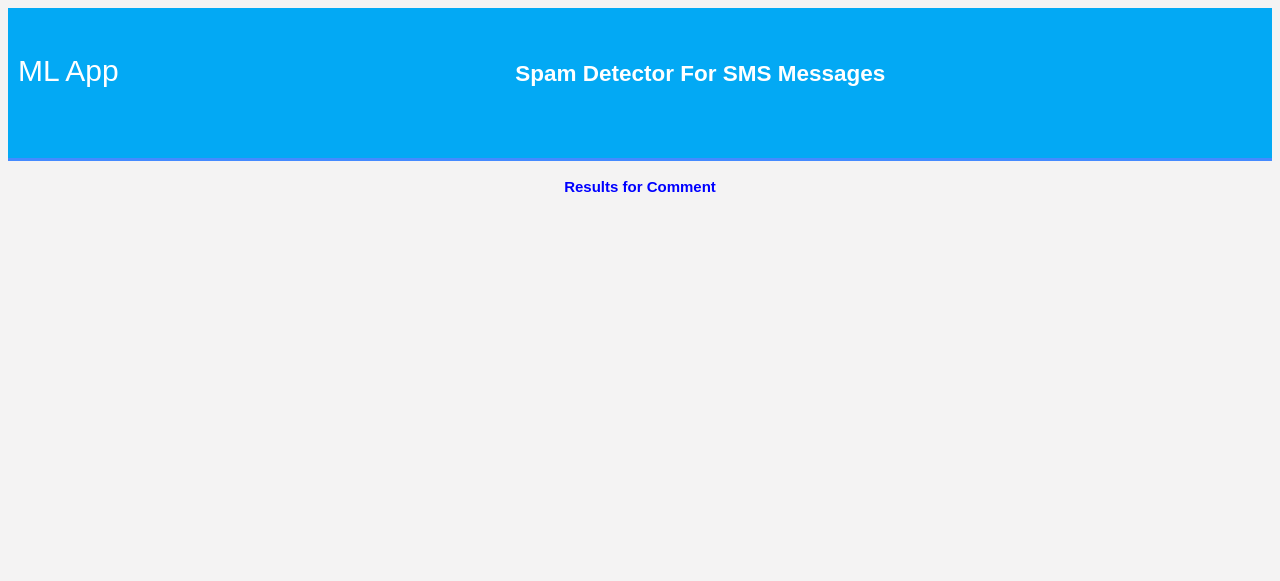
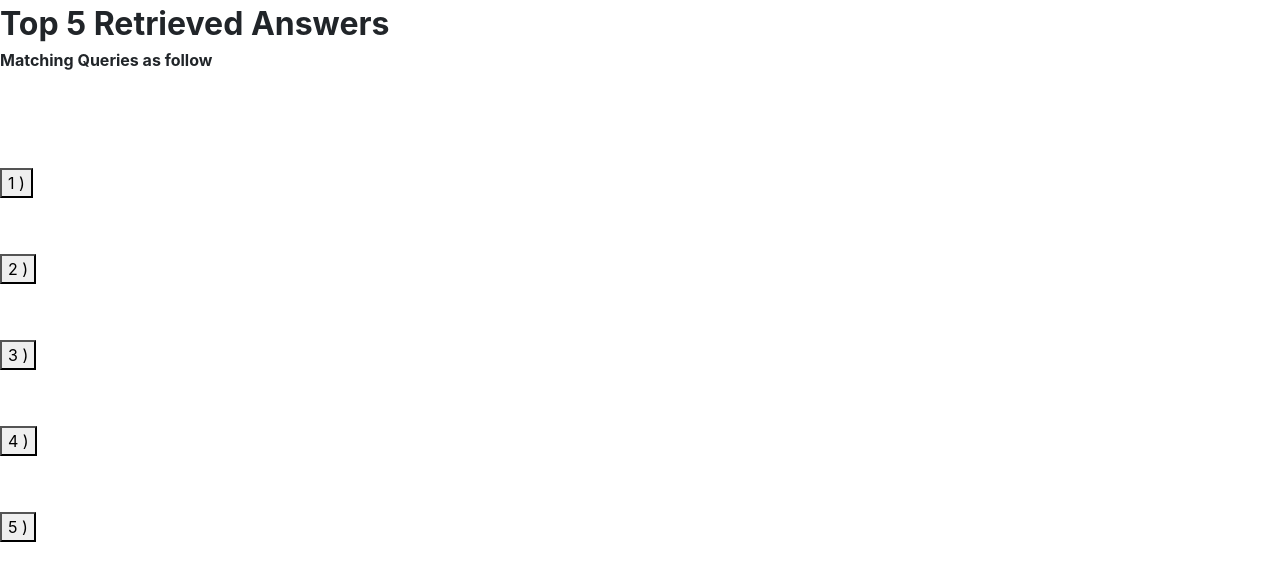
Before and after one commit to Ashish-Gore/NLP-Top5-QA-Project-Deployment, a Flask app: template templates/result.html in a window 1280 px wide. Shown: the top 581 px of the page. Run offline with Flask 2, Linux system fonts and the light colour scheme; the template is opened without the code that fills it, so the values that code supplies are empty; parts of the project's set-up code (start-up, migrations or seed data) failed here and were passed over; some libraries are stand-ins or nearby versions.

Commit message:
Update result.html

```diff
--- a/templates/result.html
+++ b/templates/result.html
@@ -1,32 +1,67 @@
 <!DOCTYPE html>
-<html>
+
+    <html lang="en">
     <head>
-	<title></title>
-    <link rel="stylesheet" type="text/css" href="{{ url_for('static', filename='css/styles.css') }}">
+        <title>Results</title>
+        <link rel="stylesheet" href="https://stackpath.bootstrapcdn.com/bootstrap/4.4.1/css/bootstrap.min.css" integrity="sha384-Vkoo8x4CGsO3+Hhxv8T/Q5PaXtkKtu6ug5TOeNV6gBiFeWPGFN9MuhOf23Q9Ifjh" crossorigin="anonymous">
+        <link href="https://fonts.googleapis.com/css?family=Baloo+2&display=swap" rel="stylesheet">
+        <meta charset="UTF-8">
+        <title>Email text classifier</title>
+        <link rel="stylesheet" type="text/css" href="{{ url_for('static', filename='style.css') }}">
+        <link href="https://fonts.googleapis.com/css?family=Exo+2&display=swap" rel="stylesheet">
+        <link rel="stylesheet" href="https://use.fontawesome.com/releases/v5.8.2/css/all.css"
+            integrity="sha384-oS3vJWv+0UjzBfQzYUhtDYW+Pj2yciDJxpsK1OYPAYjqT085Qq/1cq5FLXAZQ7Ay" crossorigin="anonymous">
+
     </head>
     <body>
 
+
+
         <header>
-		<div class="container">
+
     	<div id="brandname">
-			ML App
-		</div>
-		<h2>Spam Detector For SMS Messages</h2>
+    		<right style="font-size: 200%;" class="font-weight-bolder" > Top 5 Retrieved Answers </right><br>
+    	    <right class="font-weight-bolder" > Matching Queries as follow </right>
+
 
         </div>
-	</header>
-	<p style="color:blue;font-size:20;text-align: center;"><b>Results for Comment</b></p>
-	<div class="results">
 
 
 
-	{% if prediction == 1%}
-	<h2 style="color:red;">Spam</h2>
-	{% elif prediction == 0%}
-	<h2 style="color:blue;">Not a Spam (It is a Ham)</h2>
-	{% endif %}
+
+        </header>
+
+              <br><br><br><br>
+                {% for i in range(5) %}
+                <button type="button" class="collapsible" > {{i+1}} ) {{result0[i]}}</button>
+                <div class="content">
+                  <p>{{result1[i]}}</p><br>
+                 <p>{{result2[i]}}</p>
+                </div>
+
+                {% endfor %}
+
+
+
+        </div>
 
        </div>
 
     </body>
+<script>
+var coll = document.getElementsByClassName("collapsible");
+var i;
+
+for (i = 0; i < coll.length; i++) {
+  coll[i].addEventListener("click", function() {
+    this.classList.toggle("active");
+    var content = this.nextElementSibling;
+    if (content.style.maxHeight){
+      content.style.maxHeight = null;
+    } else {
+      content.style.maxHeight = content.scrollHeight + "px";
+    }
+  });
+}
+</script>
     </html>
```
Lines whose indentation alone changed are shown as unchanged.
